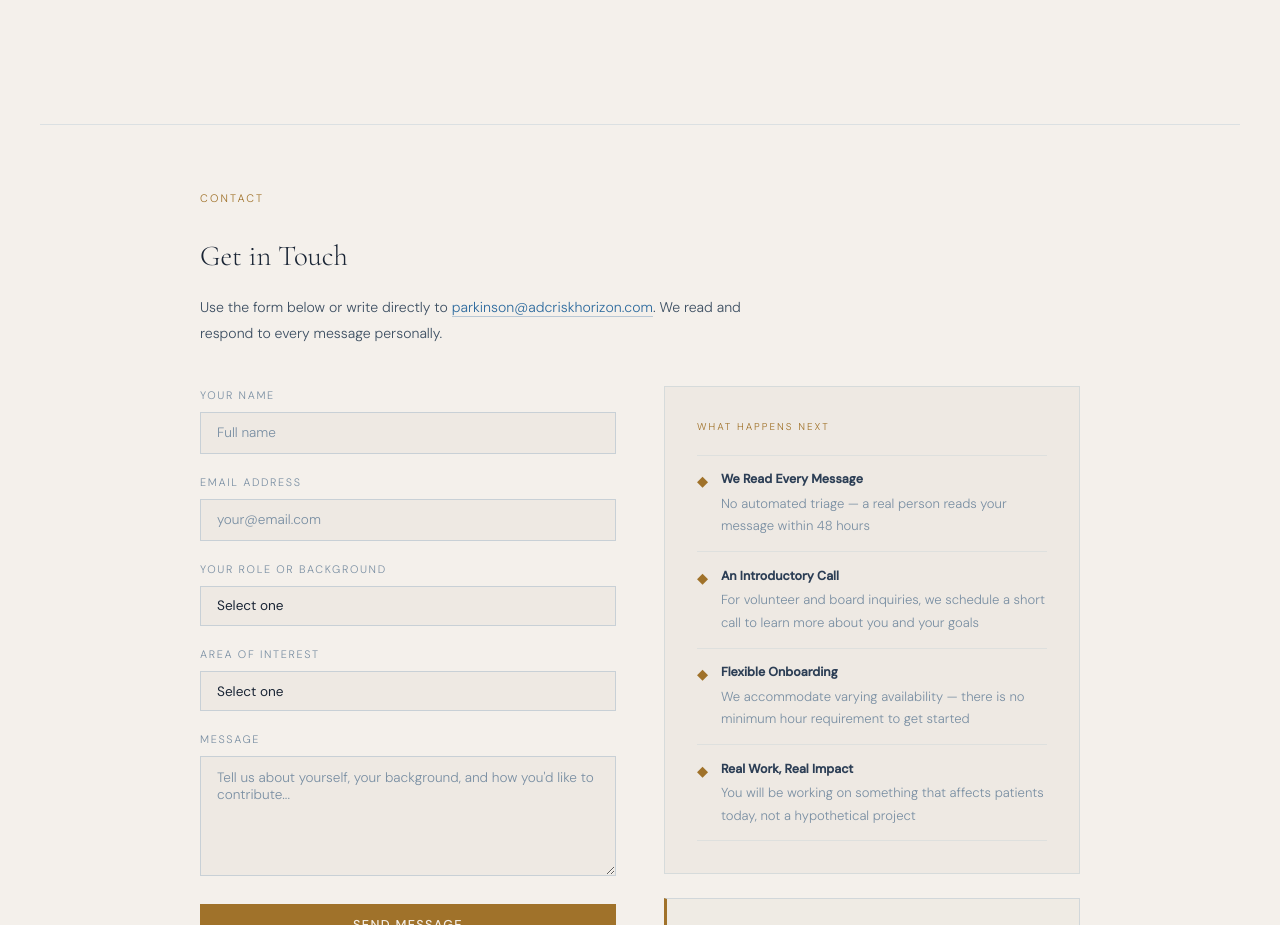
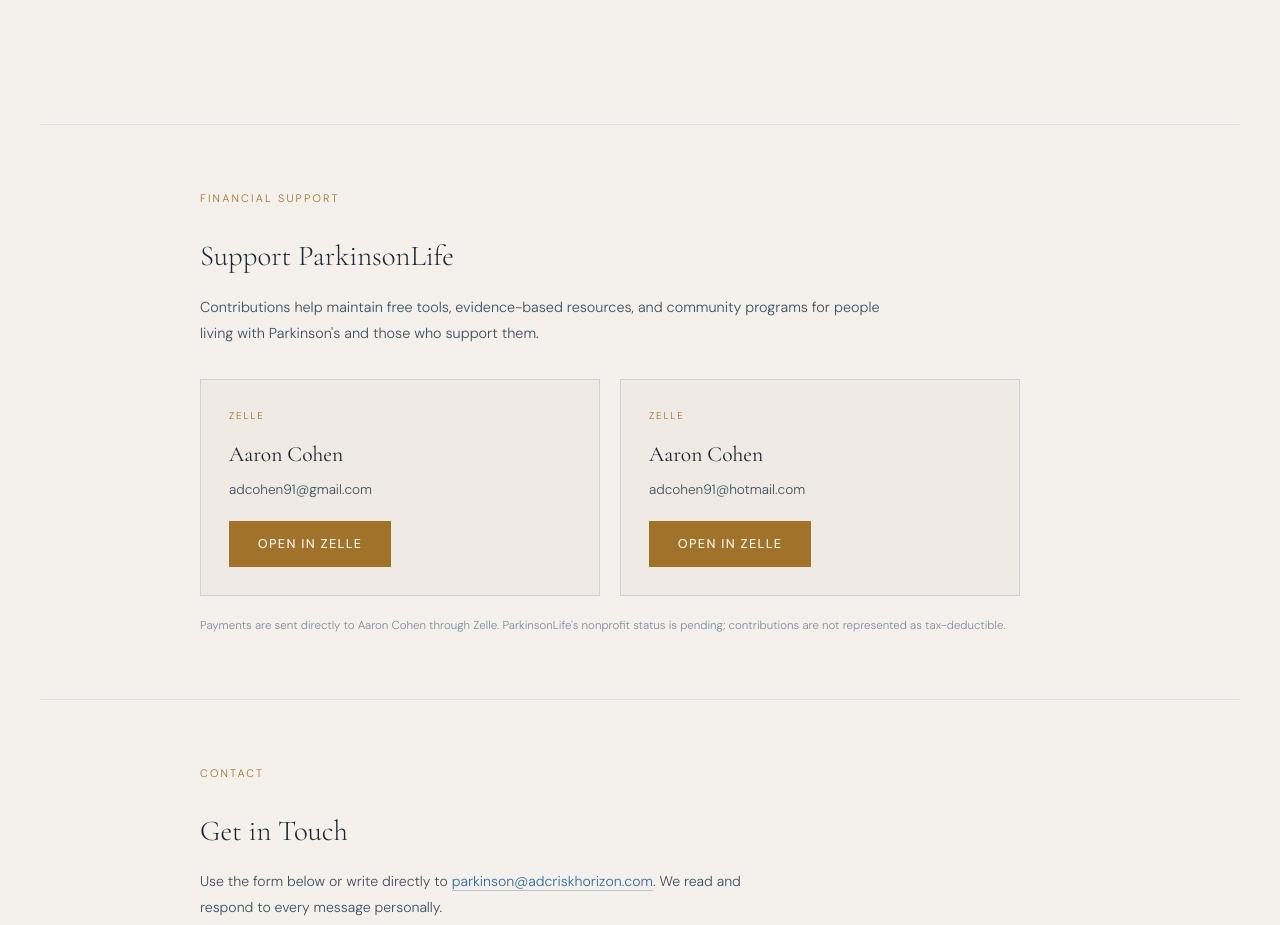
Before and after one commit to adcohen91/parkinsonlife, a plain HTML site: page contribute.html in a window 1280 px wide. Shown: the part 2540-3465 px from the top of the page. Drawn offline with nearby package versions, Linux system fonts and the light colour scheme.

Commit message:
Add approved Zelle support options

```diff
--- a/contribute.html
+++ b/contribute.html
@@ -121,6 +121,37 @@
 
 <hr class="divider">
 
+<!-- FINANCIAL SUPPORT -->
+<section class="content-section container" id="support">
+  <div class="section-label">Financial Support</div>
+  <h2 class="section-title" style="margin-bottom:0.8rem;">Support ParkinsonLife</h2>
+  <p class="support-intro">
+    Contributions help maintain free tools, evidence-based resources, and community programs for people living with Parkinson's and those who support them.
+  </p>
+
+  <div class="payment-grid" aria-label="Zelle payment options">
+    <article class="payment-card">
+      <div class="payment-card-label">Zelle</div>
+      <h3>Aaron Cohen</h3>
+      <p class="payment-address">adcohen91@gmail.com</p>
+      <a class="btn-primary payment-button" href="https://enroll.zellepay.com/qr-codes?data=eyJuYW1lIjoiQUFST04iLCJ0b2tlbiI6ImFkY29oZW45MUBnbWFpbC5jb20ifQ==" target="_blank" rel="noopener noreferrer" aria-label="Open Zelle for Aaron Cohen at adcohen91@gmail.com">Open in Zelle</a>
+    </article>
+
+    <article class="payment-card">
+      <div class="payment-card-label">Zelle</div>
+      <h3>Aaron Cohen</h3>
+      <p class="payment-address">adcohen91@hotmail.com</p>
+      <a class="btn-primary payment-button" href="https://enroll.zellepay.com/qr-codes?data=eyJuYW1lIjoiQWFyb24iLCJ0b2tlbiI6ImFkY29oZW45MUBob3RtYWlsLmNvbSJ9" target="_blank" rel="noopener noreferrer" aria-label="Open Zelle for Aaron Cohen at adcohen91@hotmail.com">Open in Zelle</a>
+    </article>
+  </div>
+
+  <p class="payment-disclosure">
+    Payments are sent directly to Aaron Cohen through Zelle. ParkinsonLife's nonprofit status is pending; contributions are not represented as tax-deductible.
+  </p>
+</section>
+
+<hr class="divider">
+
 <!-- CONTACT FORM -->
 <section class="content-section container">
   <div class="section-label">Contact</div>
```
